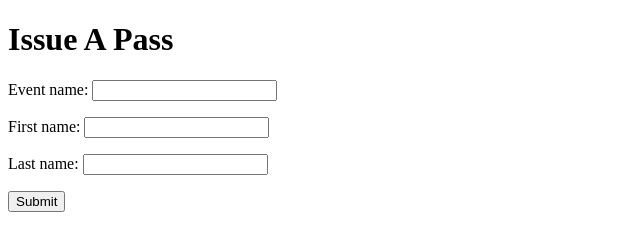
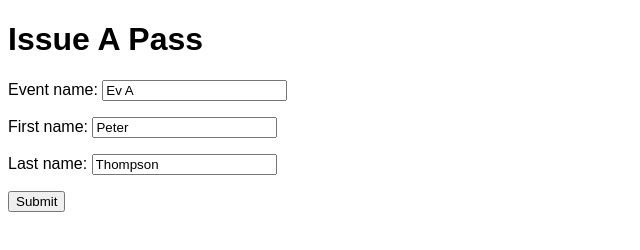
Before and after one commit to sebug/no-homers-pass, a plain HTML site: page app/issue.html in a window 1280 px wide. Shown: the whole page, without its empty margins (0-640 px from the left). Drawn offline with Linux system fonts and the light colour scheme.

Commit message:
A bit of styling, default values

```diff
--- a/app/issue.html
+++ b/app/issue.html
@@ -3,6 +3,7 @@
     <head>
         <meta charset="utf-8" />
         <title>Issue A Pass</title>
+        <link rel="stylesheet" href="style.css" />
     </head>
     <body>
         <header>
@@ -10,9 +11,9 @@
         </header>
         <main>
             <form method="post" action="/api/IssueWalletTrigger">
-                <p><label>Event name: <input name="event_name" /></label></p>
-                <p><label>First name: <input name="first_name" /></label></p>
-                <p><label>Last name: <input name="last_name" /></label></p>
+                <p><label>Event name: <input name="event_name" value="Ev A" /></label></p>
+                <p><label>First name: <input name="first_name" value="Peter" /></label></p>
+                <p><label>Last name: <input name="last_name" value="Thompson" /></label></p>
                 <p><input type="submit" /></p>
             </form>
         </main>
--- /dev/null
+++ b/app/style.css
@@ -0,0 +1,3 @@
+body {
+    font-family: sans-serif;
+}
```
Also changed, not shown: app/index.html (+1 -0 lines).
